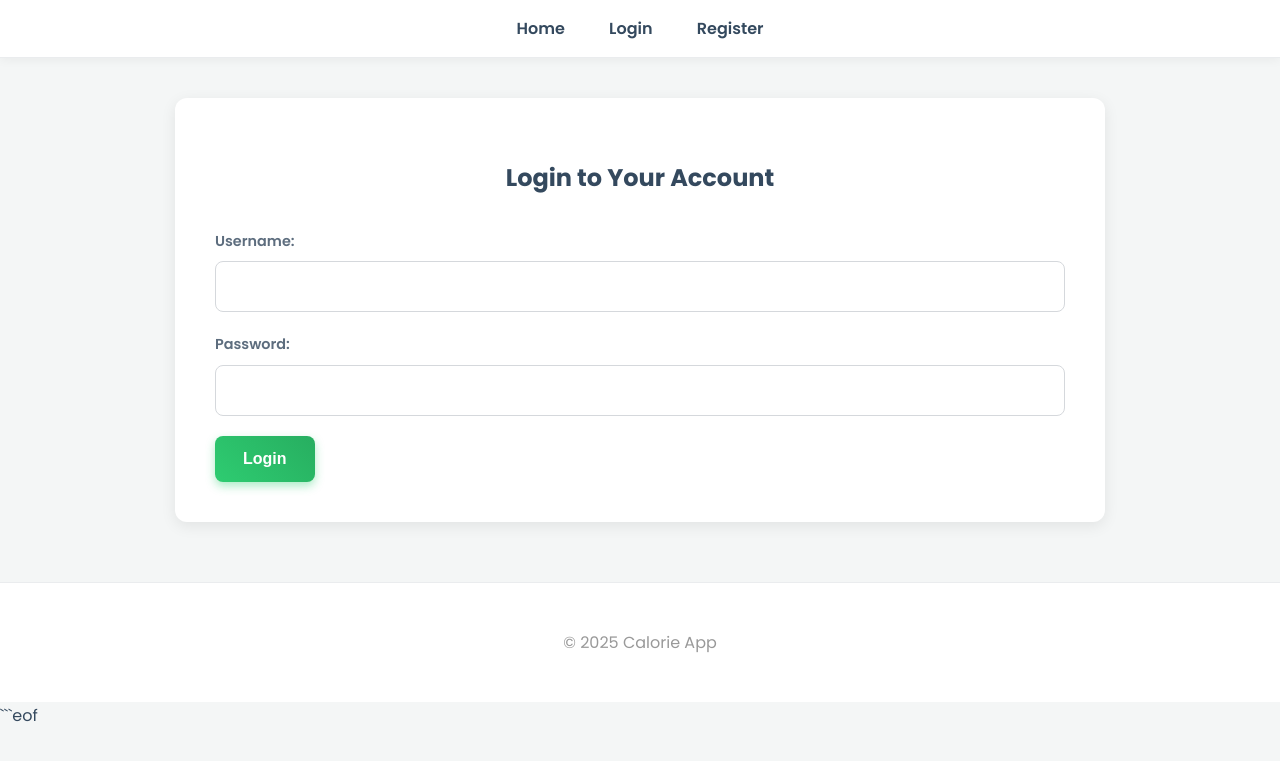
After one commit to Nitin59295/Indian_Diet_Planner, a Flask app: page /login in a window 1280 px wide. The commit adds this page. Shown: the top 761 px of the page. Run offline with Flask 3, Linux system fonts and the light colour scheme.

Commit message:
added new animations for smooth experience also added User login functionality

````diff
--- a/app.py
+++ b/app.py
@@ -1,34 +1,34 @@
+# app.py
 from flask import Flask
-from models import db
-from routes.user_routes import user_bp
-from routes.bmi_routes import bmi_bp
-from routes.diet_routes import diet_bp
-from routes.food_routes import food_bp
+from models import User
+from extensions import db, login_manager
+from routes import user_bp, bmi_bp, diet_bp, food_bp, auth_bp
 
-# Create the Flask application instance
 app = Flask(__name__)
 
-# --- Configuration ---
 app.config['SECRET_KEY'] = 'a-very-secure-secret-key'
 app.config['SQLALCHEMY_DATABASE_URI'] = 'sqlite:///calorie_app.db'
 app.config['SQLALCHEMY_TRACK_MODIFICATIONS'] = False
 
-# --- Initialize Extensions ---
 db.init_app(app)
+login_manager.init_app(app)
 
-# --- Define a CLI command to create the database tables ---
+login_manager.login_view = 'auth.login'
+
+@login_manager.user_loader
+def load_user(user_id):
+    return User.query.get(int(user_id))
+
 @app.cli.command("init-db")
 def init_db_command():
-    """Creates the database tables."""
     db.create_all()
     print("Initialized the database.")
 
-# --- Register Blueprints ---
 app.register_blueprint(user_bp)
 app.register_blueprint(bmi_bp)
 app.register_blueprint(diet_bp)
-app.register_blueprint(food_bp, url_prefix='/api/food')
+app.register_blueprint(food_bp, url_prefix='/food')
+app.register_blueprint(auth_bp)
 
-# --- Run the App ---
 if __name__ == "__main__":
     app.run(debug=True)
--- /dev/null
+++ b/extensions.py
@@ -0,0 +1,5 @@
+from flask_sqlalchemy import SQLAlchemy
+from flask_login import LoginManager
+
+db = SQLAlchemy()
+login_manager = LoginManager()
--- a/requirements.txt
+++ b/requirements.txt
@@ -1,2 +1,4 @@
 Flask
 Flask-SQLAlchemy
+Flask-Login
+Flask-Bcrypt
--- a/routes/__init__.py
+++ b/routes/__init__.py
@@ -1,5 +1,5 @@
-from flask import Blueprint
+from .user_routes import user_bp
 from .bmi_routes import bmi_bp
 from .diet_routes import diet_bp
 from .food_routes import food_bp
-from .user_routes import user_bp
+from .auth_routes import auth_bp
--- /dev/null
+++ b/routes/auth_routes.py
@@ -0,0 +1,51 @@
+# routes/auth_routes.py
+from flask import Blueprint, render_template, redirect, url_for, flash, request
+from models import User
+from extensions import db
+from flask_login import login_user, logout_user, login_required
+from werkzeug.security import generate_password_hash, check_password_hash
+
+auth_bp = Blueprint('auth', __name__)
+
+@auth_bp.route('/register', methods=['GET', 'POST'])
+def register():
+    if request.method == 'POST':
+        username = request.form.get('username')
+        password = request.form.get('password')
+
+        user = User.query.filter_by(username=username).first()
+        if user:
+            flash('Username already exists.')
+            return redirect(url_for('auth.register'))
+
+
+        hashed_password = generate_password_hash(password)
+        new_user = User(username=username, password=hashed_password)
+        db.session.add(new_user)
+        db.session.commit()
+
+        login_user(new_user)
+        return redirect(url_for('user.index'))
+
+    return render_template('register.html')
+
+@auth_bp.route('/login', methods=['GET', 'POST'])
+def login():
+    if request.method == 'POST':
+        username = request.form.get('username')
+        password = request.form.get('password')
+        user = User.query.filter_by(username=username).first()
+
+        if user and check_password_hash(user.password, password):
+            login_user(user)
+            return redirect(url_for('user.index'))
+        else:
+            flash('Login Unsuccessful. Please check username and password')
+
+    return render_template('login.html')
+
+@auth_bp.route('/logout')
+@login_required
+def logout():
+    logout_user()
+    return redirect(url_for('user.index'))
--- a/static/css/style.css
+++ b/static/css/style.css
@@ -1,144 +1,304 @@
-/* General Body and Layout */
+/* --- 1. Global Setup & Variables --- */
+:root {
+  --primary-color: #2ECC71; /* A fresh, vibrant green */
+  --primary-dark: #27AE60;
+  --secondary-color: #34495E; /* A deep, slate blue for text */
+  --light-gray: #F4F6F6;
+  --background-color: #FFFFFF;
+  --card-shadow: 0 4px 15px rgba(0, 0, 0, 0.08);
+  --font-family: 'Poppins', sans-serif;
+}
+
 body {
-  font-family: Arial, sans-serif;
-  background: #f7f9fc;
+  font-family: var(--font-family);
+  background: var(--light-gray);
   margin: 0;
   padding: 0;
-  color: #333;
+  color: var(--secondary-color);
+  line-height: 1.7;
 }
+
 .container {
-  max-width: 800px;
-  margin: 20px auto;
-  padding: 20px;
-  background: white;
-  border-radius: 8px;
-  box-shadow: 0 2px 10px rgba(0,0,0,0.05);
+  max-width: 850px;
+  margin: 40px auto;
+  padding: 40px;
+  background: var(--background-color);
+  border-radius: 12px;
+  box-shadow: var(--card-shadow);
   text-align: center;
 }
 
-/* Header and Navigation */
+/* --- 2. Header and Navigation --- */
 header {
-  background: #28a745;
-  color: white;
+  background: var(--background-color);
   padding: 15px 0;
-  box-shadow: 0 2px 4px rgba(0,0,0,0.1);
-}
-nav a {
-  color: white;
-  margin: 0 15px;
-  text-decoration: none;
-  font-weight: bold;
-  font-size: 16px;
+  box-shadow: 0 2px 10px rgba(0,0,0,0.05);
+  border-bottom: 1px solid #EAECEE;
 }
 
-/* Typography */
-h1, h2, h3, h4, h5 {
-  color: #333;
-}
-p {
-  line-height: 1.6;
+nav {
+  max-width: 1000px;
+  margin: 0 auto;
+  text-align: center;
 }
 
-/* --- General Interactivity --- */
-/* Add smooth transitions to buttons, links, and form inputs */
-a, button, input, select {
-    transition: all 0.3s ease-in-out;
+nav a {
+  color: var(--secondary-color);
+  margin: 0 20px;
+  text-decoration: none;
+  font-weight: 600;
+  font-size: 16px;
+  position: relative;
+  padding-bottom: 5px;
+  transition: color 0.3s;
 }
 
-/* Add a subtle pop effect on hover for buttons and links */
-.btn:hover, nav a:hover {
-    transform: translateY(-2px);
-    box-shadow: 0 4px 8px rgba(0,0,0,0.1);
+nav a::after {
+  content: '';
+  position: absolute;
+  width: 0;
+  height: 2px;
+  bottom: 0;
+  left: 50%;
+  transform: translateX(-50%);
+  background-color: var(--primary-color);
+  transition: width 0.3s ease-in-out;
 }
 
-/* Add a highlight effect when a form input is selected */
-.form-group input:focus, .form-group select:focus {
-    border-color: #28a745;
-    box-shadow: 0 0 8px rgba(40, 167, 69, 0.2);
-    outline: none;
+nav a:hover {
+  color: var(--primary-color);
 }
 
-/* Forms */
-.styled-form {
-  margin-top: 20px;
+nav a:hover::after {
+  width: 100%;
+}
+
+
+/* --- 3. Homepage Hero Section --- */
+.hero-section {
+  display: flex;
+  align-items: center;
+  justify-content: center;
+  gap: 50px;
+  padding: 50px 20px;
+  max-width: 1100px;
+  margin: 40px auto;
   text-align: left;
 }
+
+.hero-text {
+  flex: 1.2; /* Give text a bit more space */
+}
+
+.hero-text h1 {
+  font-size: 3em; /* Larger font size */
+  font-weight: 700;
+  color: #2C3E50;
+  line-height: 1.2;
+}
+
+.hero-text p {
+  font-size: 1.2em;
+  color: #5D6D7E;
+  margin-bottom: 30px;
+}
+
+.hero-image {
+  flex: 1;
+}
+
+.hero-image img {
+  width: 100%;
+  border-radius: 16px;
+  box-shadow: 0 10px 30px rgba(0,0,0,0.1);
+}
+
+/* --- 4. Buttons, Forms & Alerts --- */
+.btn {
+  display: inline-block;
+  padding: 14px 28px;
+  background-image: linear-gradient(45deg, var(--primary-color), var(--primary-dark));
+  color: white;
+  border: none;
+  border-radius: 8px;
+  text-decoration: none;
+  font-size: 16px;
+  font-weight: 600;
+  cursor: pointer;
+  transition: transform 0.2s ease, box-shadow 0.2s ease;
+  box-shadow: 0 4px 10px rgba(46, 204, 113, 0.4);
+}
+
+.btn:hover {
+  transform: translateY(-3px);
+  box-shadow: 0 7px 15px rgba(46, 204, 113, 0.5);
+}
+
+.hero-btn {
+  font-size: 1.1em;
+  padding: 16px 32px;
+}
+
+.styled-form {
+  margin-top: 30px;
+  text-align: left;
+}
+
 .form-group {
-  margin-bottom: 15px;
+  margin-bottom: 20px;
 }
+
 .form-group label {
   display: block;
-  margin-bottom: 5px;
-  font-weight: bold;
+  margin-bottom: 8px;
+  font-weight: 600;
+  font-size: 0.9em;
+  color: #5D6D7E;
 }
+
 .form-group input, .form-group select {
   width: 100%;
-  padding: 10px;
-  border-radius: 5px;
-  border: 1px solid #ccc;
+  padding: 12px;
+  border-radius: 8px;
+  border: 1px solid #D5D8DC;
   box-sizing: border-box;
+  font-family: var(--font-family);
+  font-size: 1em;
+  transition: all 0.3s ease-in-out;
 }
 
-/* Buttons */
-.button-container {
-  margin-top: 30px;
-}
-.btn {
-  display: inline-block;
-  margin: 10px;
-  padding: 12px 25px;
-  background: #28a745;
-  color: white;
-  border: none;
-  border-radius: 6px;
-  text-decoration: none;
-  font-size: 16px;
-  font-weight: bold;
-  cursor: pointer;
+.form-group input:focus, .form-group select:focus {
+  border-color: var(--primary-color);
+  box-shadow: 0 0 8px rgba(46, 204, 113, 0.2);
+  outline: none;
 }
 
-/* Result Cards and Alerts */
+.flash-alert {
+  max-width: 850px;
+  margin: 20px auto -20px auto; /* Negative bottom margin to pull content up */
+  padding: 15px;
+  background-color: #eaf6ec;
+  border-left: 5px solid var(--primary-color);
+  border-radius: 8px;
+  font-weight: 600;
+  text-align: center;
+}
+
+/* --- 5. Results, Diet & History Pages --- */
 .results-card {
   margin-top: 20px;
-  padding: 20px;
-  border: 1px solid #e0e0e0;
-  border-radius: 8px;
+  padding: 30px;
+  border: 1px solid #EAECEE;
+  border-radius: 12px;
   text-align: left;
 }
+
 .highlight {
-  background-color: #eaf6ec;
-  border-left: 5px solid #28a745;
-  padding: 15px;
-  margin: 20px 0;
+  background-color: #E8F8F5;
+  border-left: 5px solid var(--primary-color);
+  padding: 20px;
+  margin: 25px 0;
   text-align: center;
-  font-size: 1.1em;
-}
-.alert {
-  padding: 15px;
-  background-color: #fff3cd;
-  color: #856404;
-  border: 1px solid #ffeeba;
-  border-radius: 5px;
-  margin-top: 20px;
+  font-size: 1.2em;
+  font-weight: 600;
+  border-radius: 0 8px 8px 0;
 }
 
-/* Meal Display */
+h2 {
+    font-weight: 700;
+}
+
+h4 {
+    font-weight: 600;
+    font-size: 1.3em;
+}
+
+.meals-title {
+  margin-top: 30px;
+  border-top: 1px solid #EAECEE;
+  padding-top: 20px;
+}
+
+.nutrition-grid {
+  display: grid;
+  grid-template-columns: repeat(auto-fit, minmax(120px, 1fr));
+  gap: 20px;
+  margin: 25px 0;
+  text-align: center;
+}
+
+.nutrition-item {
+  background-color: var(--light-gray);
+  padding: 20px;
+  border-radius: 10px;
+  border: 1px solid #EAECEE;
+  transition: transform 0.2s, box-shadow 0.2s;
+}
+
+.nutrition-item:hover {
+    transform: translateY(-5px);
+    box-shadow: var(--card-shadow);
+}
+
+.nutrition-item span {
+  display: flex;
+  align-items: center;
+  justify-content: center;
+  font-size: 0.95em;
+  color: #5D6D7E;
+  font-weight: 600;
+}
+
+.nutrition-item i {
+  color: var(--primary-color);
+  margin-right: 8px;
+  font-size: 1.4em;
+}
+
+.nutrition-item strong {
+  font-size: 1.5em;
+  color: var(--secondary-color);
+  display: block;
+  margin-top: 5px;
+}
+
 .meals-grid {
   display: grid;
-  grid-template-columns: repeat(auto-fit, minmax(200px, 1fr));
+  grid-template-columns: repeat(auto-fit, minmax(220px, 1fr));
   gap: 20px;
   margin-top: 15px;
   text-align: left;
 }
+
+.meal-category h5 {
+    font-size: 1.1em;
+    font-weight: 600;
+    border-bottom: 2px solid var(--primary-color);
+    padding-bottom: 5px;
+    display: inline-block;
+}
+
 .meal-category ul {
   list-style-type: none;
   padding: 0;
 }
+
 .meal-category li {
-  background: #f8f9fa;
-  padding: 8px;
-  border-radius: 4px;
-  margin-bottom: 5px;
+  background: var(--light-gray);
+  padding: 10px 15px;
+  border-radius: 6px;
+  margin-bottom: 8px;
+  border-left: 3px solid var(--primary-dark);
+}
+
+/* Animation for result cards */
+@keyframes fadeIn {
+  from { opacity: 0; transform: translateY(20px); }
+  to { opacity: 1; transform: translateY(0); }
+}
+
+.fade-in {
+  animation: fadeIn 0.8s ease-out forwards;
 }
 
 /* History Table */
@@ -146,107 +306,41 @@ a, button, input, select {
   width: 100%;
   border-collapse: collapse;
   margin-top: 20px;
-}
-.history-table th, .history-table td {
-  border: 1px solid #ddd;
-  padding: 12px;
-  text-align: center;
-}
-.history-table th {
-  background-color: #f2f2f2;
-  font-weight: bold;
+  box-shadow: 0 2px 10px rgba(0,0,0,0.05);
+  border-radius: 8px;
+  overflow: hidden; /* Ensures border-radius is applied to corners */
 }
 
-/* Footer */
+.history-table th, .history-table td {
+  border-bottom: 1px solid #EAECEE;
+  padding: 15px;
+  text-align: left;
+}
+
+.history-table th {
+  background-color: var(--secondary-color);
+  color: white;
+  font-weight: 600;
+  font-size: 0.9em;
+  text-transform: uppercase;
+  letter-spacing: 0.5px;
+}
+
+.history-table tr:nth-child(even) {
+  background-color: var(--light-gray);
+}
+
+.history-table tr:last-child td {
+    border-bottom: none;
+}
+
+
+/* --- 6. Footer --- */
 footer {
   text-align: center;
-  margin-top: 40px;
-  padding: 20px;
-  color: #777;
+  margin-top: 60px;
+  padding: 30px;
+  color: #999;
+  border-top: 1px solid #EAECEE;
+  background: var(--background-color);
 }
-
-/* --- Homepage Hero Section --- */
-.hero-section {
-    display: flex;
-    align-items: center;
-    justify-content: center;
-    gap: 40px;
-    padding: 50px 20px;
-    max-width: 1000px;
-    margin: 40px auto;
-}
-.hero-text {
-    flex: 1;
-    text-align: left;
-}
-.hero-text h1 {
-    font-size: 2.5em;
-    font-weight: bold;
-    color: #333;
-}
-.hero-text p {
-    font-size: 1.1em;
-    color: #666;
-    margin-bottom: 30px;
-}
-.hero-btn {
-    font-size: 1.1em;
-    padding: 15px 30px;
-}
-.hero-image {
-    flex: 1;
-}
-.hero-image img {
-    max-width: 100%;
-    border-radius: 12px;
-    box-shadow: 0 8px 20px rgba(0,0,0,0.1);
-}
-
-/* --- Result Card Animation --- */
-@keyframes fadeIn {
-  from {
-    opacity: 0;
-    transform: translateY(20px);
-  }
-  to {
-    opacity: 1;
-    transform: translateY(0);
-  }
-}
-.fade-in {
-  animation: fadeIn 0.8s ease-out forwards;
-}
-
-/* --- Nutrition & Icon Styling --- */
-.nutrition-grid {
-  display: grid;
-  grid-template-columns: repeat(auto-fit, minmax(100px, 1fr));
-  gap: 15px;
-  margin: 20px 0;
-  text-align: center;
-}
-.nutrition-item {
-  background-color: #f8f9fa;
-  padding: 15px;
-  border-radius: 8px;
-  border: 1px solid #e9ecef;
-}
-.nutrition-item span {
-  display: block;
-  font-size: 0.9em;
-  color: #6c757d;
-}
-.nutrition-item i {
-    color: #28a745;
-    margin-right: 8px;
-    font-size: 1.2em;
-}
-.nutrition-item strong {
-  font-size: 1.2em;
-  color: #28a745;
-}
-.meals-title {
-    margin-top: 30px;
-    border-top: 1px solid #eee;
-    padding-top: 20px;
-}
--- a/templates/base.html
+++ b/templates/base.html
@@ -4,23 +4,48 @@
   <meta charset="UTF-8">
   <meta name="viewport" content="width=device-width, initial-scale=1.0">
   <title>Calorie App</title>
+
+  <link rel="preconnect" href="https://fonts.googleapis.com">
+  <link rel="preconnect" href="https://fonts.gstatic.com" crossorigin>
+  <link href="https://fonts.googleapis.com/css2?family=Poppins:wght@400;600;700&display=swap" rel="stylesheet">
+
+  <link rel="stylesheet" href="https://cdn.jsdelivr.net/npm/bootstrap-icons@1.11.3/font/bootstrap-icons.min.css">
+
   <link rel="stylesheet" href="{{ url_for('static', filename='css/style.css') }}">
-  <link rel="stylesheet" href="https://cdn.jsdelivr.net/npm/bootstrap-icons@1.11.3/font/bootstrap-icons.min.css">
 </head>
 <body>
   <header>
     <nav>
       <a href="{{ url_for('user.index') }}">Home</a>
-      <a href="{{ url_for('bmi_bp.bmi_page') }}">BMI Calculator</a>
-      <a href="{{ url_for('diet.diet_page') }}">My Latest Plan</a>
-      <a href="{{ url_for('diet.history') }}">History</a>
+
+      {% if current_user.is_authenticated %}
+        <a href="{{ url_for('bmi_bp.bmi_page') }}">BMI Calculator</a>
+        <a href="{{ url_for('food_bp.add_food') }}">Add Food</a>
+        <a href="{{ url_for('diet.diet_page') }}">My Latest Plan</a>
+        <a href="{{ url_for('diet.history') }}">History</a>
+        <a href="{{ url_for('auth.logout') }}">Logout ({{ current_user.username }})</a>
+      {% else %}
+        <a href="{{ url_for('auth.login') }}">Login</a>
+        <a href="{{ url_for('auth.register') }}">Register</a>
+      {% endif %}
     </nav>
   </header>
+
   <main>
+    {% with messages = get_flashed_messages() %}
+      {% if messages %}
+        {% for message in messages %}
+          <div class="flash-alert">{{ message }}</div>
+        {% endfor %}
+      {% endif %}
+    {% endwith %}
+
     {% block content %}{% endblock %}
   </main>
+
   <footer>
     <p>&copy; 2025 Calorie App</p>
   </footer>
 </body>
 </html>
+```eof
--- a/templates/index.html
+++ b/templates/index.html
@@ -10,7 +10,8 @@
       </div>
     </div>
     <div class="hero-image">
-        <img src="{{ url_for('static', filename='hero-image.jpg') }}" alt="Healthy food bowl">
+        <!-- This path points to static/images/hero-image.jpg -->
+        <img src="{{ url_for('static', filename='images/hero-image.jpg') }}" alt="Healthy food bowl">
     </div>
 </div>
 {% endblock %}
--- /dev/null
+++ b/templates/login.html
@@ -0,0 +1,27 @@
+{% extends "base.html" %}
+
+{% block content %}
+<div class="container">
+    <h2>Login to Your Account</h2>
+
+    {% with messages = get_flashed_messages() %}
+      {% if messages %}
+        <div class="alert alert-danger">
+          {{ messages[0] }}
+        </div>
+      {% endif %}
+    {% endwith %}
+
+    <form method="POST" action="{{ url_for('auth.login') }}" class="styled-form">
+        <div class="form-group">
+            <label for="username">Username:</label>
+            <input type="text" name="username" id="username" required>
+        </div>
+        <div class="form-group">
+            <label for="password">Password:</label>
+            <input type="password" name="password" id="password" required>
+        </div>
+        <button type="submit" class="btn">Login</button>
+    </form>
+</div>
+{% endblock %}
````
Also changed, not shown: models.py (+11 -5 lines), routes/bmi_routes.py (+5 -2 lines), routes/diet_logic.py (+8 -17 lines), routes/diet_routes.py (+5 -5 lines), routes/food_routes.py (+9 -39 lines), templates/register.html (added, +18 -0 lines), instance/calorie_app.db, 1 other file.
